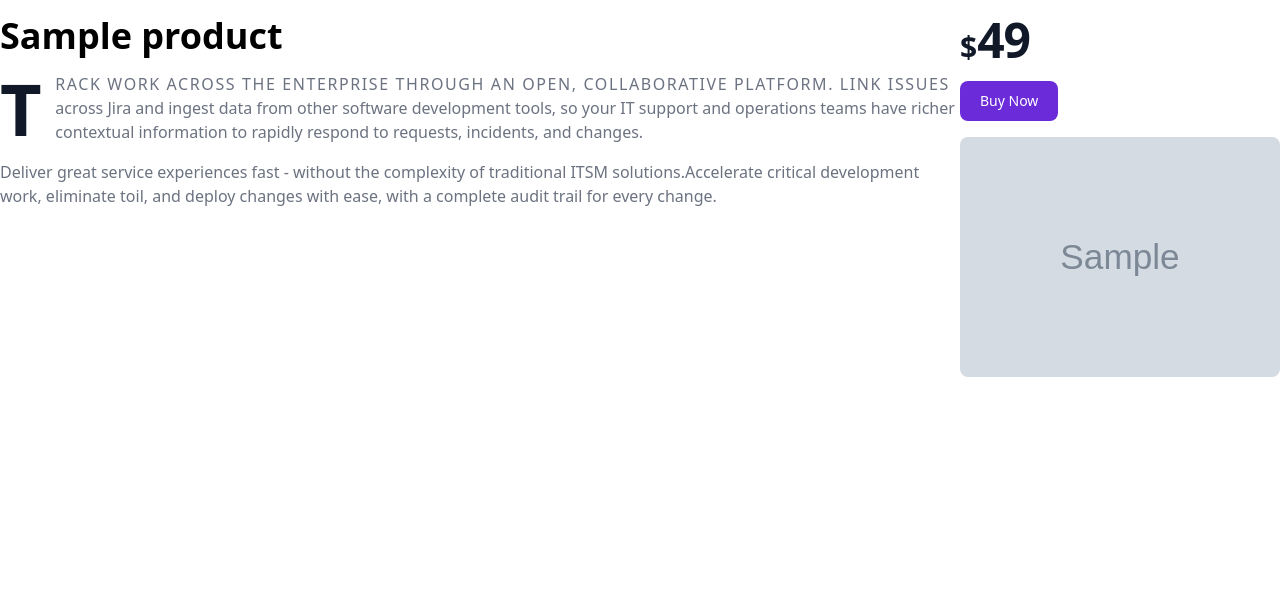
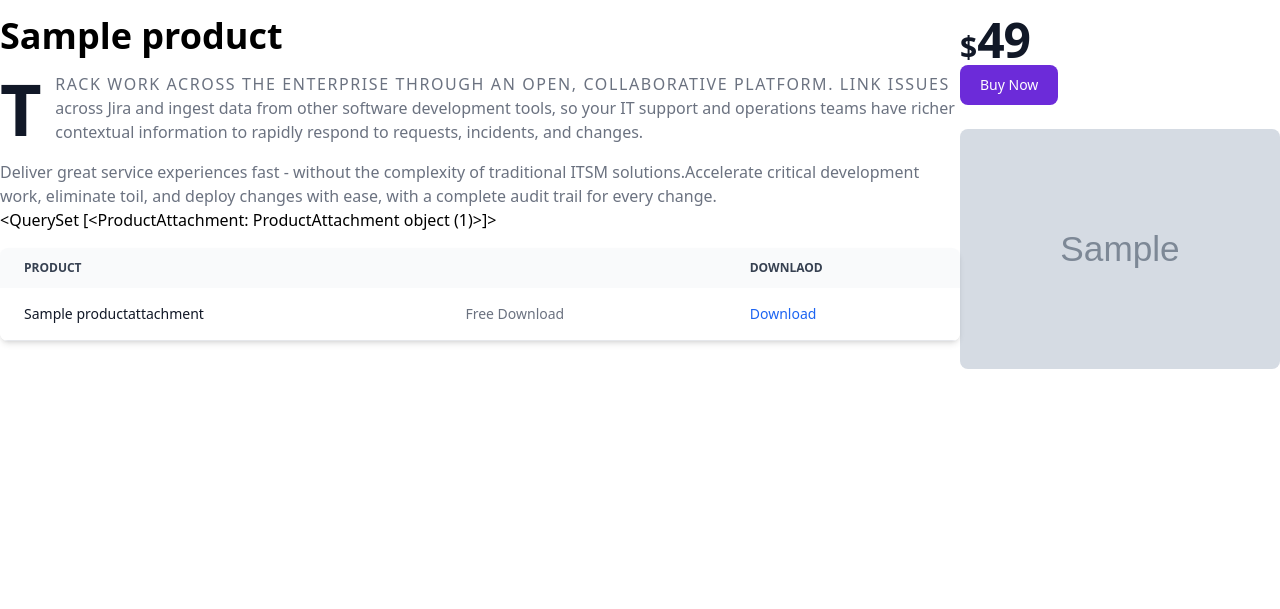
Before and after one commit to prathishbv/E-commerce-website, a Django app: a page that uses micro-ecommerce/src/templates/products/detail.html in a window 1280 px wide. Shown: the part 72-681 px from the top of the page. Run offline with Django 4.2, Linux system fonts and the light colour scheme; tables that the repository leaves empty hold one stand-in row (values such as "Sample post"); grey boxes marked "Sample" are stand-in pictures.

Commit message:
product download link is ready

```diff
--- a/micro-ecommerce/src/cfehome/settings.py
+++ b/micro-ecommerce/src/cfehome/settings.py
@@ -123,6 +123,7 @@
 STATIC_ROOT = BASE_DIR.parent / "local-cdn" / "static"
 MEDIA_URL = 'media/'
 MEDIA_ROOT = BASE_DIR.parent / "local-cdn" / "media"
+PROTECTED_MEDIA_ROOT = BASE_DIR.parent / "local-cdn" / "protected"
 
 # Default primary key field type
 # https://docs.djangoproject.com/en/4.1/ref/settings/#default-auto-field
--- a/micro-ecommerce/src/products/admin.py
+++ b/micro-ecommerce/src/products/admin.py
@@ -1,6 +1,7 @@
 from django.contrib import admin
-from .models import Product
+from .models import Product, ProductAttachment
 
 # Register your models here.
 
 admin.site.register(Product)
+admin.site.register(ProductAttachment)
--- a/micro-ecommerce/src/products/urls.py
+++ b/micro-ecommerce/src/products/urls.py
@@ -7,4 +7,5 @@
     path('', views.product_list_view, name='list'),
     path('create/', views.product_create_view, name='create'),
     path('<slug:handle>/', views.product_detail_view, name='detail'),
+    path('<slug:handle>/download/<int:pk>/', views.product_attachment_download_view, name='download'),
 ]
--- a/micro-ecommerce/src/products/views.py
+++ b/micro-ecommerce/src/products/views.py
@@ -1,8 +1,11 @@
+import mimetypes
+
+from django.http import FileResponse, HttpResponseBadRequest
 from django.shortcuts import render, redirect, get_object_or_404
 
 # Create your views here.
 from .forms import ProductForm, ProductUpdateForm
-from .models import Product
+from .models import Product, ProductAttachment
 
 
 def product_create_view(request):
@@ -22,14 +25,13 @@
     object_list = Product.objects.all()
     return render(request, "products/list.html", {"object_list": object_list})
 
-
-def product_detail_view(request, handle=None):
+def product_manage_detail_view(request, handle=None):
     obj = get_object_or_404(Product, handle=handle)
-    is_owner = False
+    is_manager = False
     if request.user.is_authenticated:
-        is_owner = obj.user == request.user
+        is_manager = obj.user == request.user
     context = {"object": obj}
-    if is_owner:
+    if is_manager:
         form = ProductUpdateForm(request.POST or None, request.FILES or None, instance=obj)
         if form.is_valid():
             obj = form.save(commit=False)
@@ -37,3 +39,30 @@
             # return redirect('/products/create/')
         context['form'] = form
     return render(request, 'products/detail.html', context)
+
+
+
+def product_detail_view(request, handle=None):
+    obj = get_object_or_404(Product, handle=handle)
+    attachment = ProductAttachment.objects.filter(product=obj)
+    # attachment = obj.productattachment_set.all()
+    is_owner = False
+    if request.user.is_authenticated:
+        is_owner = obj.user == request.user
+    context = {"object": obj, "is_owner": is_owner, "attachments": attachment}
+    return render(request, 'products/detail.html', context)
+
+def product_attachment_download_view(request, handle=None, pk=None):
+    attachment = get_object_or_404(ProductAttachment, product__handle=handle, pk=pk)
+    can_download = attachment.is_free or False
+    if request.user.is_authenticated:
+        can_download = True # check ownership
+    if can_download is False:
+        return HttpResponseBadRequest()
+    file = attachment.file.open(mode='rb') # cdn -> S3 object storage
+    filename = attachment.file.name
+    content_type, _ = mimetypes.guess_type(filename)
+    response =  FileResponse(file)
+    response['Content-Type'] = content_type or 'application/octet-stream'
+    response['Content-Disposition'] = f'attachment;filename={filename}'
+    return response
--- a/micro-ecommerce/src/static/css/output.css
+++ b/micro-ecommerce/src/static/css/output.css
@@ -1489,6 +1471,10 @@
   overflow: hidden;
 }
 
+.overflow-x-auto {
+  overflow-x: auto;
+}
+
 .whitespace-nowrap {
   white-space: nowrap;
 }
@@ -1519,6 +1505,10 @@
   border-width: 0px;
 }
 
+.border-b {
+  border-bottom-width: 1px;
+}
+
 .border-blue-600 {
   --tw-border-opacity: 1;
   border-color: rgb(28 100 242 / var(--tw-border-opacity));
@@ -1652,6 +1642,11 @@
   padding-bottom: 2rem;
 }
 
+.py-4 {
+  padding-top: 1rem;
+  padding-bottom: 1rem;
+}
+
 .pl-3 {
   padding-left: 0.75rem;
 }
@@ -1664,8 +1659,17 @@
   padding-top: 0.5rem;
 }
 
+.text-left {
+  text-align: left;
+}
+
 .text-center {
   text-align: center;
+}
+
+.text-3xl {
+  font-size: 1.875rem;
+  line-height: 2.25rem;
 }
 
 .text-4xl {
@@ -1688,14 +1697,9 @@
   line-height: 1.75rem;
 }
 
-.text-3xl {
-  font-size: 1.875rem;
-  line-height: 2.25rem;
-}
-
-.text-5xl {
-  font-size: 3rem;
-  line-height: 1;
+.text-xs {
+  font-size: 0.75rem;
+  line-height: 1rem;
 }
 
 .font-bold {
@@ -1716,6 +1720,10 @@
 
 .font-semibold {
   font-weight: 600;
+}
+
+.uppercase {
+  text-transform: uppercase;
 }
 
 .leading-6 {
@@ -1781,6 +1789,12 @@
 .shadow-lg {
   --tw-shadow: 0 10px 15px -3px rgb(0 0 0 / 0.1), 0 4px 6px -4px rgb(0 0 0 / 0.1);
   --tw-shadow-colored: 0 10px 15px -3px var(--tw-shadow-color), 0 4px 6px -4px var(--tw-shadow-color);
+  box-shadow: var(--tw-ring-offset-shadow, 0 0 #0000), var(--tw-ring-shadow, 0 0 #0000), var(--tw-shadow);
+}
+
+.shadow-md {
+  --tw-shadow: 0 4px 6px -1px rgb(0 0 0 / 0.1), 0 2px 4px -2px rgb(0 0 0 / 0.1);
+  --tw-shadow-colored: 0 4px 6px -1px var(--tw-shadow-color), 0 2px 4px -2px var(--tw-shadow-color);
   box-shadow: var(--tw-ring-offset-shadow, 0 0 #0000), var(--tw-ring-shadow, 0 0 #0000), var(--tw-shadow);
 }
 
@@ -2086,6 +2100,10 @@
     border-radius: 0px;
   }
 
+  .sm\:rounded-lg {
+    border-radius: 0.5rem;
+  }
+
   .sm\:rounded-l-lg {
     border-top-left-radius: 0.5rem;
     border-bottom-left-radius: 0.5rem;
--- /dev/null
+++ b/micro-ecommerce/src/templates/products/attachment-table.html
@@ -0,0 +1,35 @@
+{{ attachments }}
+
+<div class="relative overflow-x-auto shadow-md sm:rounded-lg">
+    <table class="w-full text-sm text-left text-gray-500 dark:text-gray-400">
+        <thead class="text-xs text-gray-700 uppercase bg-gray-50 dark:bg-gray-700 dark:text-gray-400">
+            <tr>
+                <th scope="col" class="px-6 py-3">
+                    Product
+                </th>
+                <th scope="col" class="px-6 py-3">
+
+                </th>
+                <th scope="col" class="px-6 py-3">
+                    Downlaod
+                </th>
+            </tr>
+        </thead>
+        <tbody>
+            {% for attachment in attachments %}
+            <tr class="bg-white border-b dark:bg-gray-900 dark:border-gray-700">
+                <th scope="row" class="px-6 py-4 font-medium text-gray-900 whitespace-nowrap dark:text-white">
+                    {{ attachment.display_name }}
+                </th>
+                <td class="px-6 py-4">
+                    {% if attachment.is_free %}Free Download {% endif %}
+                </td>
+                <td class="px-6 py-4">
+                    {% if is_owner or  attachment.is_free%}<a href="{{ attachment.get_download_url }}" class="font-medium text-blue-600 dark:text-blue-500 hover:underline">Download</a>
+                    {% endif %}
+                </td>
+            </tr>
+            {% endfor %}
+        </tbody>
+    </table>
+</div>
--- a/micro-ecommerce/src/templates/products/detail.html
+++ b/micro-ecommerce/src/templates/products/detail.html
@@ -14,6 +14,7 @@
         <p class="mb-3 font-light text-gray-500 dark:text-gray-400 first-line:uppercase first-line:tracking-widest first-letter:text-7xl first-letter:font-bold first-letter:text-gray-900 dark:first-letter:text-gray-100 first-letter:mr-3 first-letter:float-left">Track work across the enterprise through an open, collaborative platform. Link issues across Jira and ingest data from other software development tools, so your IT support and operations teams have richer contextual information to rapidly respond to requests, incidents, and changes.</p>
         <p class="font-light text-gray-500 dark:text-gray-400">Deliver great service experiences fast - without the complexity of traditional ITSM solutions.Accelerate critical development work, eliminate toil, and deploy changes with ease, with a complete audit trail for every change.</p>
 
+        {% include "products/attachment-table.html" with attachments=attachments  is_owner=is_owner%}
     </div>
 
 
@@ -21,15 +22,19 @@
 
     <div class="w-full md:w-1/4 space-y-4">
         <!-- sidebar -->
+        <div>
+            {% if is_owner %}
+            <p>You own this product</p>
+            {% else %}
+                <div class="flex items-baseline text-gray-900 dark:text-white">
+                    <span class="text-3xl font-semibold">$</span>
+                    <span class="text-5xl font-extrabold tracking-tight">49</span>
 
-        <div class="flex items-baseline text-gray-900 dark:text-white">
-            <span class="text-3xl font-semibold">$</span>
-            <span class="text-5xl font-extrabold tracking-tight">49</span>
+                </div>
 
+                <button type="button" class="focus:outline-none text-white bg-purple-700 hover:bg-purple-800 focus:ring-4 focus:ring-purple-300 font-medium rounded-lg text-sm px-5 py-2.5 mb-2 dark:bg-purple-600 dark:hover:bg-purple-700 dark:focus:ring-purple-900">Buy Now</button>
+            {% endif %}
         </div>
-
-        <button type="button" class="focus:outline-none text-white bg-purple-700 hover:bg-purple-800 focus:ring-4 focus:ring-purple-300 font-medium rounded-lg text-sm px-5 py-2.5 mb-2 dark:bg-purple-600 dark:hover:bg-purple-700 dark:focus:ring-purple-900">Buy Now</button>
-
         {% if object.image %}
             <div class="grid gap-4 ">
                 <div>
```
Also changed, not shown: other parts of micro-ecommerce/src/static/css/output.css (+58 -71 lines), micro-ecommerce/src/products/models.py (+33 -1 lines), micro-ecommerce/src/products/migrations/0003_productattachment.py (added), micro-ecommerce/src/products/migrations/0004_rename_user_productattachment_product.py (added).
